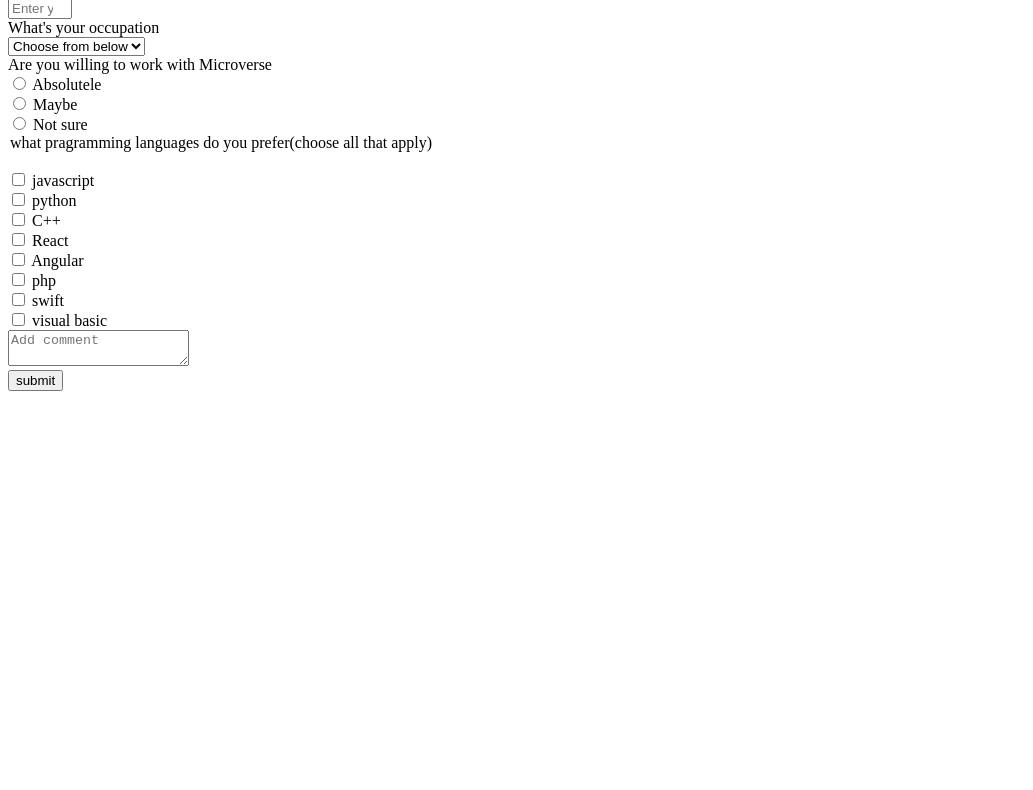
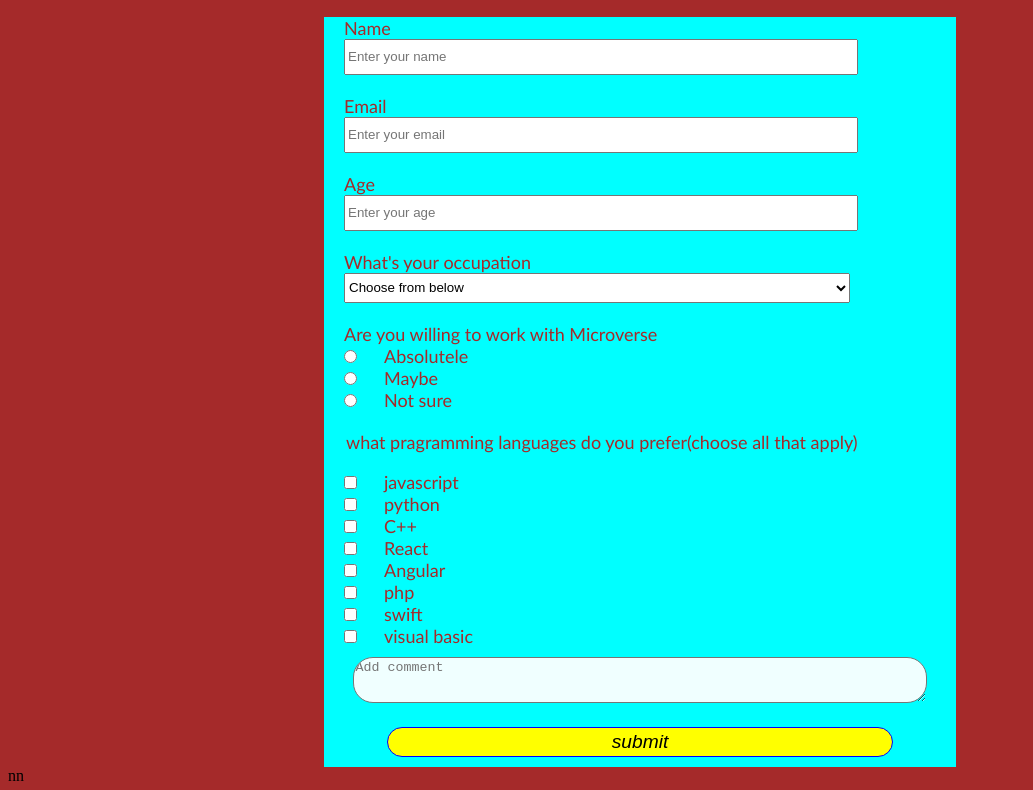
Before and after one commit to Kwamay/Microverse, a plain HTML site: page index.html in a window 1280 px wide. Shown: the part 212-1002 px from the top of the page, without its empty margins (0-1033 px from the left). Before the commit the page ends 800 px from the top, so only its background shows below. Drawn offline with Linux system fonts and the light colour scheme.

Commit message:
Added final bit of css

```diff
--- a/css/style.css
+++ b/css/style.css
@@ -1,4 +1,58 @@
 form{
     background-color: aqua;
     display: block;
+    position: relative;
+     margin-left: 25%;
+     margin-right: 25%;
+    justify-content: left;
 }
+body{
+    position: relative;
+    box-sizing: border-box;
+    background-color: brown;
+}
+#email,#name,#number,#dropdown{
+    left: 0%;
+    width: 80%;
+    margin-bottom: 20px;
+    height: 30px;
+    margin-left: 20px;
+}
+#header{
+    text-align: center;
+    font-size: xx-large;
+    font-style: oblique;
+}
+label,legend{
+    color: brown;
+    margin-top: 20px;
+    margin-left: 20px;
+    font-size: large;
+    font-family: 'Trebuchet MS', 'Lucida Sans Unicode', 'Lucida Grande', 'Lucida Sans', Arial, sans-serif;
+    font-style: unset;
+}
+#submit{
+    width: 80%;
+    height: 30px;
+    background-color: yellow;
+    border: 1px solid blue;
+    border-radius: 20px;
+    color: black;
+    font-size: larger;
+    font-style: oblique;
+    margin: 10px;
+}
+textarea{
+    width: 90%;
+    background-color: azure;
+    height: 40px;
+    bottom: 1px solid blue;
+    border-radius: 20px;
+    margin: 10px;
+}
+#bottom{
+    text-align: center;
+}
+input{
+    margin-left: 20px;
+}
--- a/index.html
+++ b/index.html
@@ -3,11 +3,12 @@
   <head>
     <meta charset="UTF-8">
     <title>Fork Me! FCC: Test Suite Template</title>
-    <link rel="stylesheet" href="styles.css"/>
+    <link rel="stylesheet" href="css\style.css"/>
 <body>
- <h1 id="title">Microverse Survey Form</h1>
- <p id="description">It's all because of you that we got this far.Thank you!</p>
- <form id="survey-form">
+ <div id="header"><h1 id="title">Microverse Survey Form</h1>
+  <p id="description">It's all because of you that we got this far.Thank you!</p>
+ </div>
+  <form id="survey-form">
    <label id="name-label">Name</label>
    <br>
    <input id="name" type="text" placeholder="Enter your name" required>
@@ -67,10 +68,11 @@
        <input value="visual basic" type="checkbox">
        <label>visual basic</label>
      <br>
+     <div id="bottom">
      <textarea placeholder="Add comment"></textarea>
        <br>
        <button id="submit" type="submit">submit</button>
-
+        </div>
 
  </form>
 </body>
@@ -79,3 +81,4 @@
 
     <script  src="js/index.js"></script>
 </html>
+nn
```
